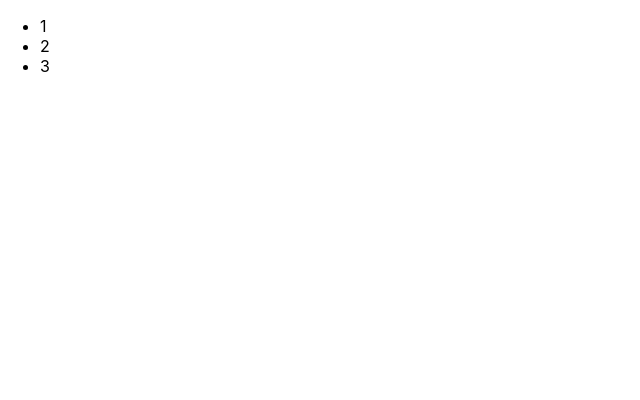
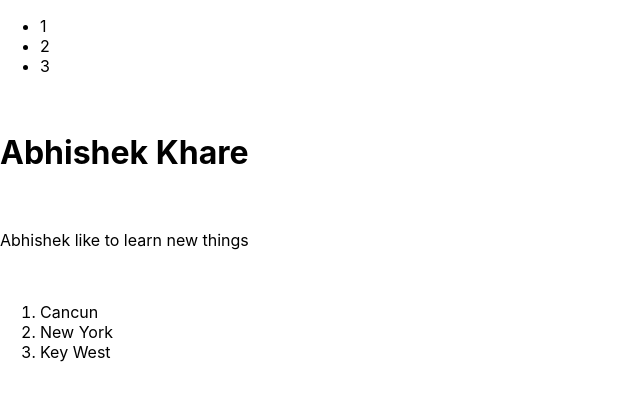
Before and after one commit to abhishekkhare/react_todolist, a React (Create React App) app: page / in a window 1280 px wide. Shown: the top 400 px of the page, without its empty margins (0-640 px from the left). Built offline with nearby package versions, Linux system fonts and the light colour scheme.

Commit message:
Functional Component Practice

```diff
--- a/src/index.js
+++ b/src/index.js
@@ -3,19 +3,40 @@ import ReactDOM from 'react-dom';
 import './index.css';
 import App from './App';
 import * as serviceWorker from './serviceWorker';
+// Objectives:
+// 1. Set up the basic React code from scratch
+// 2. Create a functional component called MyInfo that returns the following UI:
+// a. An h1 with your name
+// b. A paragraph with a little blurb about yourself
+// c. An ordered or unordered list of the top 3 vacation spots you'd like to visit
+// 3. Render an instance of that functional component to the browser
+// Extra challenge: learn on your own (Google!) how you can add some style to your page.
+// (We will also cover this in an upcoming lesson).
 
-function MyApp() {
+function MyInfo() {
     return (
-        <ul>
-            <li>1</li>
-            <li>2</li>
-            <li>3</li>
-        </ul>
+        <div>
+            <ul>
+                <li>1</li>
+                <li>2</li>
+                <li>3</li>
+            </ul>
+            <br/>
+            <h1>Abhishek Khare</h1>
+            <br/>
+            <p>Abhishek like to learn new things</p>
+            <br/>
+            <ol>
+                <li>Cancun</li>
+                <li>New York</li>
+                <li>Key West</li>
+            </ol>
+        </div>
     )
 }
 
 ReactDOM.render(
-    <MyApp />,
+    <MyInfo/>,
     document.getElementById("root")
 )
 
```
